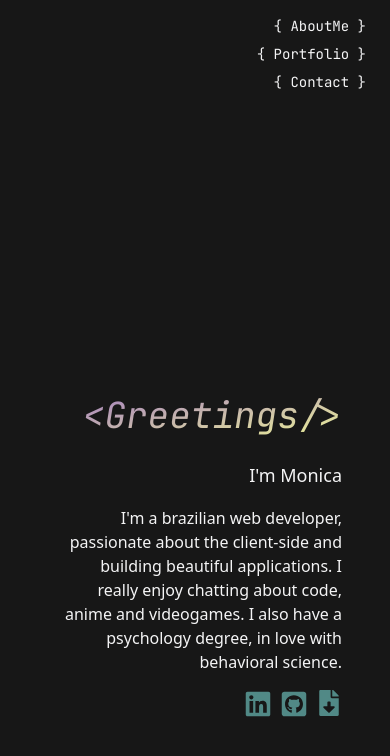
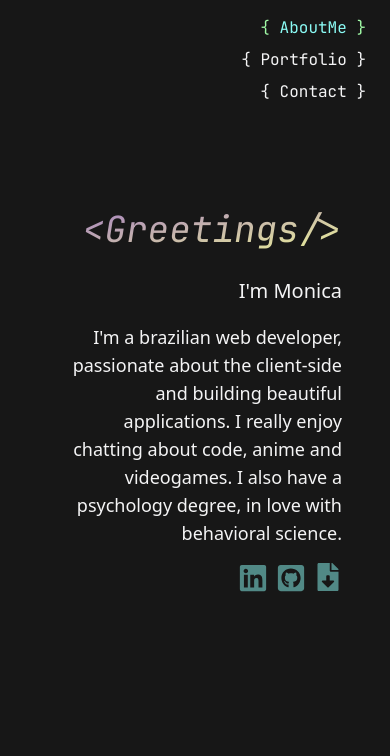
Before and after one commit to M0nicaVaz/portfolio, a React (Vite) app: page / in a window 390 px wide. Shown: the top 756 px of the page. Built offline with nearby package versions, Linux system fonts and the light colour scheme.

Commit message:
refactor mobile containers, feat navbar active

```diff
--- a/package.json
+++ b/package.json
@@ -8,6 +8,7 @@
     "preview": "vite preview"
   },
   "dependencies": {
+    "classnames": "^2.3.1",
     "react": "^18.0.0",
     "react-dom": "^18.0.0",
     "react-draggable": "^4.4.5",
--- a/src/components/Main.jsx
+++ b/src/components/Main.jsx
@@ -1,6 +1,6 @@
 export function Main({ children }) {
   return (
-    <main className="grid place-content-center lg:place-content-center px-12 w-screen h-screen lg:h-[calc(100vh-72px)]">
+    <main className="grid px-12 w-screen mt-10 lg:mt-0 lg:h-[calc(100vh-72px)] lg:place-content-center">
       {children}
     </main>
   );
--- a/src/components/NavItem.jsx
+++ b/src/components/NavItem.jsx
@@ -1,15 +1,35 @@
-import { Link } from 'react-router-dom';
+import { Link, useParams, useLocation } from 'react-router-dom';
+import classNames from 'classnames';
 
 export function NavItem({ to: to, title }) {
+  const { pathname } = useLocation();
+  const isSelected = pathname === to;
+
   return (
-    <Link to={to} className="hover:text-blue active:text-yellow duration-300">
-      <li className="font-mono text-sm lg:text-base">
+    <Link
+      to={to}
+      className={classNames(
+        'hover:text-yellow active:text-yellow duration-300',
+        {
+          'text-blue ': isSelected,
+        }
+      )}
+    >
+      <li className="font-mono text-base">
         <div className="group">
-          <span className="group-hover:text-green group-active:text-purple">
+          <span
+            className={classNames('group-hover:text-purple', {
+              'text-green ': isSelected,
+            })}
+          >
             &#123;
           </span>{' '}
           {title} {''}
-          <span className="group-hover:text-green group-active:text-purple">
+          <span
+            className={classNames('group-hover:text-purple', {
+              'text-green ': isSelected,
+            })}
+          >
             &#125;
           </span>
         </div>
--- a/src/pages/Contact.jsx
+++ b/src/pages/Contact.jsx
@@ -24,7 +24,7 @@ export function Contact() {
         </div>
 
         <Main>
-          <div className="group grid justify-center">
+          <div className="group grid justify-center ">
             <div className="flex justify-self-end">
               <span className="opacity-0 group-hover:opacity-100 font-normal text-sm leading-relaxed transition-all duration-300 ">
                 Always open!
@@ -36,7 +36,7 @@ export function Contact() {
             </h1>
           </div>
 
-          <form className="flex flex-col gap-2">
+          <form className="flex flex-col gap-2 items-center">
             <input
               type="text"
               placeholder="Nome"
--- a/src/pages/Home.jsx
+++ b/src/pages/Home.jsx
@@ -15,29 +15,29 @@ export function Home() {
       <Main>
         <Draggable
           nodeRef={nodeRef}
-          bounds={{ top: -90, left: -20, right: 20, bottom: 10 }}
+          bounds={{ top: -20, left: -20, right: 20, bottom: 20 }}
         >
           <div ref={nodeRef} className="group grid items-center">
-            <div className="justify-self-end flex justify-between w-[260px] lg:w-[420px]">
-              <span className="mt-2 opacity-0 group-hover:opacity-100 text-3xl lg:mb-2 -rotate-12 transition-all duration-300 selection:text-yellow selection:bg-purple">
+            <div className="animate-disappear lg:animate-none justify-self-end flex justify-between w-[260px] lg:w-[420px]">
+              <span className="mt-2 -rotate-12 transition-all duration-300 text-2xl  selection:text-yellow selection:bg-purple lg:opacity-0 lg:group-hover:opacity-100 lg:text-3xl lg:mb-2 ">
                 Hi!
               </span>
-              <span className="opacity-0 group-hover:opacity-100 text-4xl  lg:mb-2  animate-wiggle transition-all duration-300 selection:text-yellow selection:bg-purple mb-1">
+              <span className="animate-wiggle-fast text-3xl transition-all duration-300 selection:text-yellow selection:bg-purple mb-1 lg:opacity-0 lg:group-hover:opacity-100 lg:animate-wiggle-infinite lg:mb-2 lg:text-4xl ">
                 👋
               </span>
             </div>
 
-            <h1 className="self-end text-right font-mono font-normal leading-relaxed text-transparent text-4xl bg-clip-text bg-gradient-to-br from-purple to-yellow italic mb-4 animate-to-bottom cursor-grab active:cursor-grabbing  selection:text-yellow active:from-blue active:to-green lg:h-24 lg:text-6xl">
+            <h1 className="self-end text-right font-mono font-normal leading-relaxed text-transparent text-4xl bg-clip-text bg-gradient-to-br from-purple to-yellow italic mb-4 lg:animate-to-bottom cursor-grab active:cursor-grabbing  selection:text-yellow active:from-blue active:to-green lg:h-24 lg:text-6xl">
               &#60;Greetings&#47;&#62;
             </h1>
           </div>
         </Draggable>
 
-        <span className="justify-self-end text-lg lg:text-xl leading-relaxed mb-4  selection:text-yellow selection:bg-purple ">
+        <span className="justify-self-end  text-xl leading-relaxed mb-4  selection:text-yellow selection:bg-purple ">
           I'm Monica
         </span>
 
-        <span className="pl-2  max-w-screen-sm text-right text-base selection:text-yellow selection:bg-purple">
+        <span className="pl-2  max-w-screen-sm text-right text-lg selection:text-yellow selection:bg-purple">
           I'm a brazilian web developer, passionate about the client-side and
           building beautiful applications. I really enjoy chatting about code,
           anime and videogames. I also have a psychology degree, in love with
@@ -47,13 +47,13 @@ export function Home() {
         <div className="flex mt-4 justify-end gap-2">
           <a href="https://linkedin.com/in/monica-vaz" target="_blank">
             <FaLinkedin
-              size={28}
+              size={30}
               className="text-blue hover:text-green transition-all duration-300 opacity-50 hover:opacity-80"
             />
           </a>
           <a href="https://github.com/m0nicavaz" target="_blank">
             <FaGithubSquare
-              size={28}
+              size={30}
               className="text-blue hover:text-green transition-all duration-300 opacity-50 hover:opacity-80"
             />
           </a>
@@ -64,7 +64,7 @@ export function Home() {
             target="_blank"
           >
             <FaFileDownload
-              size={26}
+              size={28}
               className="text-blue hover:text-green transition-all duration-300 opacity-50 hover:opacity-80"
             />
           </a>
--- a/src/pages/Portfolio.jsx
+++ b/src/pages/Portfolio.jsx
@@ -25,7 +25,7 @@ export function Portfolio() {
           &#60;&#47;&#62;
         </span>
 
-        <footer className="w-full pt-6 flex items-center justify-center lg:justify-end opacity-50">
+        <footer className="w-full pt-8 pb-8 lg:pb-0 lg:pt-6 flex items-center justify-center lg:justify-end opacity-50">
           <div className="flex flex-col gap-2">
             <div className="flex items-center gap-2">
               <span className="ml-6 text-xs font-extralight">
--- a/tailwind.config.js
+++ b/tailwind.config.js
@@ -37,10 +37,18 @@ module.exports = {
             'animation-timing-function': 'cubic-bezier(0.8,0,1,1)',
           },
         },
+        disappear: {
+          to: {
+            opacity: 0,
+            visibility: 0,
+          },
+        },
       },
       animation: {
-        wiggle: 'wiggle 600ms ease-in-out infinite ',
-        'to-bottom': 'slideDown 800ms ease-in-out 1',
+        'wiggle-fast': 'wiggle 300ms ease-in-out 3',
+        'wiggle-infinite': 'wiggle 600ms ease-in-out infinite',
+        'to-bottom': 'slideDown 600ms ease-in-out 1',
+        disappear: 'disappear 300ms 2s ease-out forwards',
       },
     },
   },
```
Also changed, not shown: 1 other file (tests, documents, lock files or other folders).
